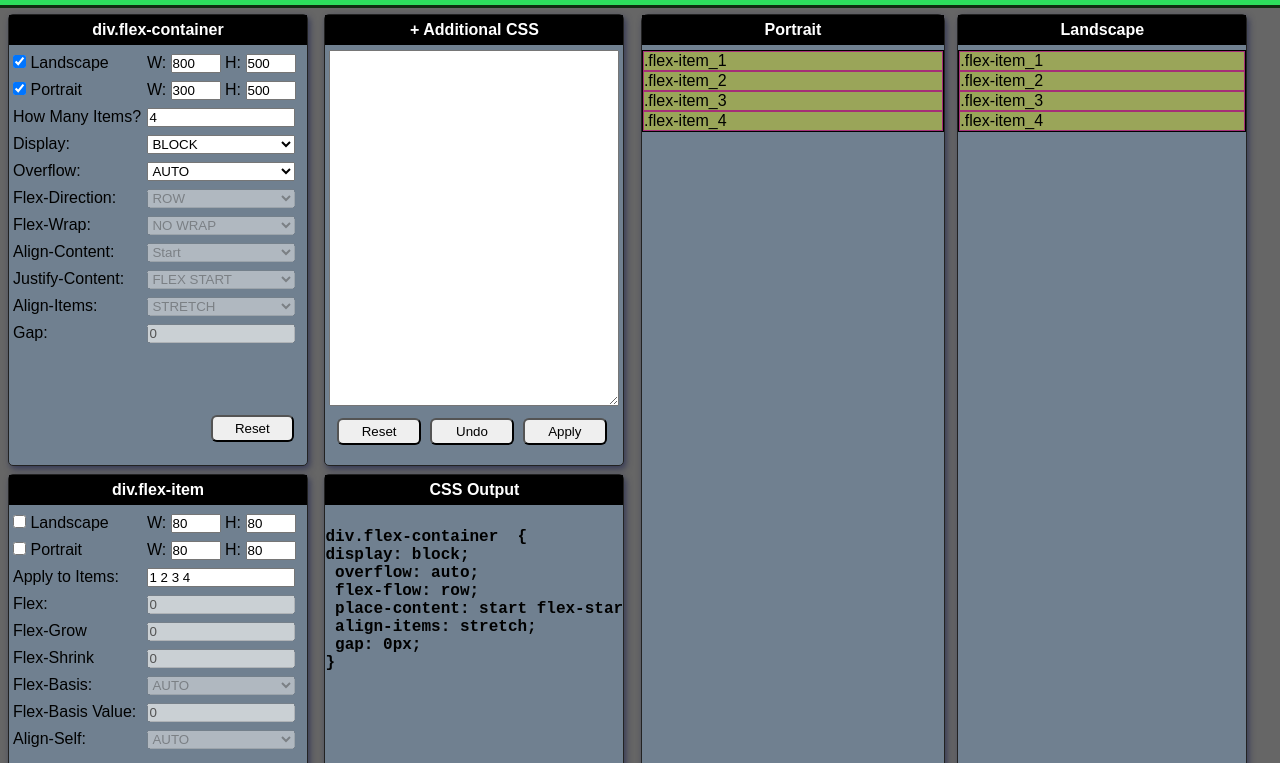
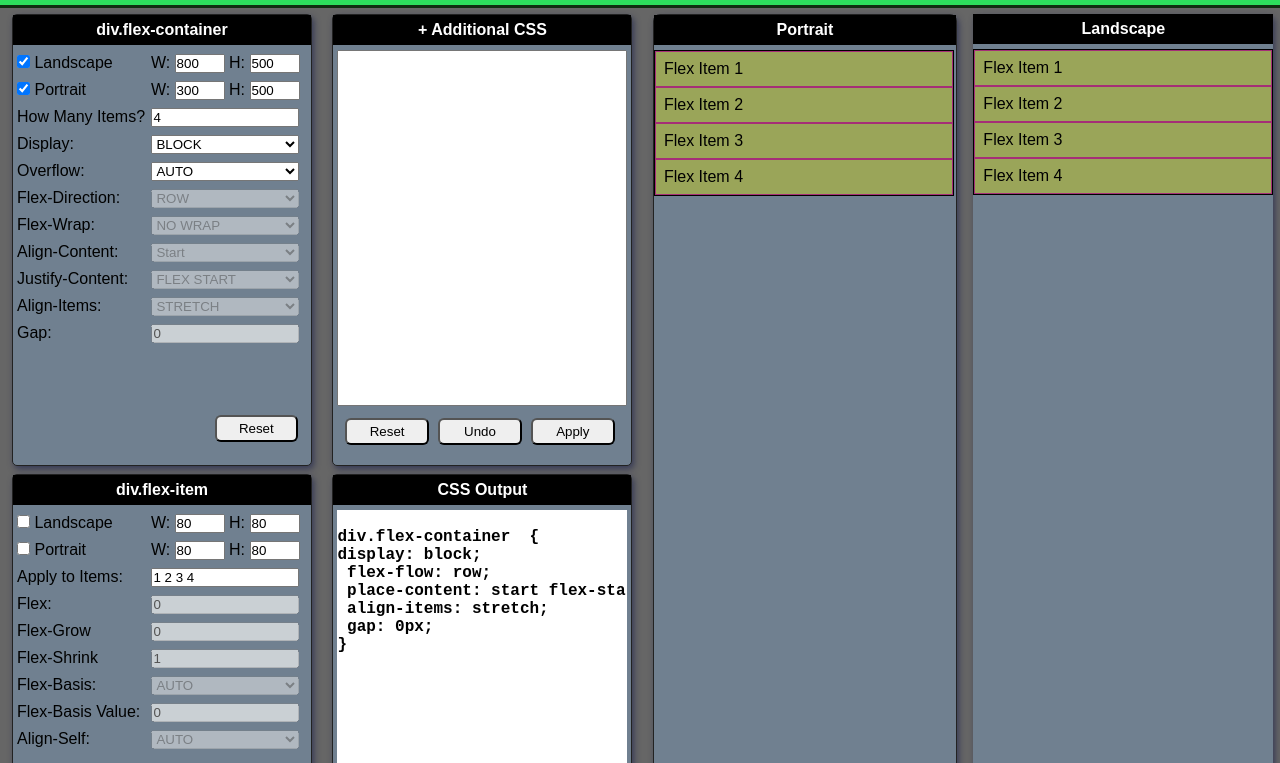
Before and after one commit to mmlevinson/flexbox-playground, a plain HTML site: page index.html in a window 1280 px wide. Shown: the part 37-800 px from the top of the page. Drawn offline with Linux system fonts and the light colour scheme.

Commit message:
Changed default value of the flex-shrink setting to '1' in the index.html and defaults object.  Without this, the text inside the <div.flex-item> will not resize to fit its content and will instead remain on one line and overflow.  This is the default flex behavior, which I did not include in the original code

```diff
--- a/app.js
+++ b/app.js
@@ -33,7 +33,7 @@ function reset() {
   setUpFlexItems(defaults.flexContainer.howManyItems);
   //set menus back to defalut values
   setDefault('flexContainer', 'displayType');
-  setDefault('flexContainer', 'overflow');
+//   setDefault('flexContainer', 'overflow');
   setDefault('flexContainer', 'flexDirection');
   setDefault('flexContainer', 'flexWrap');
   setDefault('flexContainer', 'alignContent');
@@ -58,12 +58,12 @@ function setUpFlexItems(newValue) {
   FLEX_ITEM_COUNT = +newValue; //coerce any user input value to a numeric
   for (let index = 0; index < FLEX_ITEM_COUNT; index++) {
     let newFlexItem = document.createElement('div', { is: 'flex-item' });
-    newFlexItem.textContent = `.flex-item_${index + 1}`;
+    newFlexItem.textContent = `Flex Item ${index + 1}`;
     elements.flexContainer.landscape.append(newFlexItem);
     //newFlexItem.cloneNode(true) failed...created a ghost <span> instead of a true copy
     newFlexItem = document.createElement('div', { is: 'flex-item' });
     // newFlexItem.firstElementChild.textContent = (index + 1).toString();
-    newFlexItem.textContent = `.flex-item_${index + 1}`;
+    newFlexItem.textContent = `Flex Item ${index + 1}`;
     elements.flexContainer.portrait.append(newFlexItem);
   }
   //update our references to all the flex-items so we can change
@@ -168,6 +168,15 @@ function setUpButtonListeners() {
   elements.flexContainer.buttons.reset.addEventListener('click', () => {
     reset();
   });
+
+    elements.additionalCSS.buttons.apply.addEventListener('click', (event) => {
+      //update the custom.css file which is imported into the project
+        const additionalCSSText = elements.additionalCSS.textArea.value;
+        const rules = additionalCSSText.split('}');
+        console.log(`rules`, rules);
+  })
+
+
 }
 
 function setUpToolTipListeners() {
@@ -233,8 +242,8 @@ function updateFlexItemText() {
   for (let index = 0; index < whichFlexItems.length; index++) {
     const portraitItem = elements.flexItems.list[whichFlexItems[index] - 1];
     const landscapeItem = elements.flexItems.list[whichFlexItems[index] + FLEX_ITEM_COUNT - 1];
-    portraitItem.firstElementChild.textContent = itemText;
-    landscapeItem.firstElementChild.textContent = itemText;
+    portraitItem.textContent = itemText;
+    landscapeItem.textContent = itemText;
   }
 }
 
--- a/classes.js
+++ b/classes.js
@@ -4,9 +4,9 @@ class FlexItem extends HTMLDivElement {
     constructor(){
         super();
         this.classList.add('flex-item');
-        const span = document.createElement('span');
-        span.classList.add('flex-item-content');
-        this.appendChild(span);
+        // const span = document.createElement('span');
+        // span.classList.add('flex-item-content');
+        // this.appendChild(span);
     }
 }
 
--- a/globals.js
+++ b/globals.js
@@ -69,14 +69,15 @@ const elements = {
     buttons: {
       list: document.getElementById('additional-css-buttons'),
     },
-    textArea: document.getElementById('additonal-css'),
+      textArea: document.getElementById('additional-css-text'),
+      styleTag: document.getElementById('addition-styles-tag'),
   },
   cssOutput: {
     textArea: document.getElementById('css-output'),
   },
   toolTip: {
     text: document.querySelector('.tooltip > .tooltip-text'),
-  }
+  },
 };
 
 const state = {
@@ -169,32 +170,32 @@ const defaults = {
 
 const toolTips = {
   overflow: {
-        text:'Tip',
+    text: 'Tip',
   },
   displayType: {
-        text:'Tip',
+    text: 'Tip',
   },
   flexDirection: {
-        text:'Tip',
+    text: 'Tip',
   },
   flexWrap: {
-        text:'Tip',
+    text: 'Tip',
   },
   justifyContent: {
-        text:'Tip'
+    text: 'Tip',
   },
   alignItems: {
-        text:'Tip'
+    text: 'Tip',
   },
   alignContent: {
-        text:'Tip'
+    text: 'Tip',
   },
-    order:{
-        text:'Tip'
+  order: {
+    text: 'Tip',
   },
   gap: {
-        text:'Tip'
-    }
-}
+    text: 'Tip',
+  },
+};
 
 export { elements, state, defaults, toolTips };
--- a/index.html
+++ b/index.html
@@ -246,7 +246,7 @@
                 <!-- Flex-Shrink -->
                 <li class="input-field">
                   <label for="flexShrink" class="setting-label">Flex-Shrink</label>
-                  <input type="number" min="0" value="0" name="flexShrink" id="flexShrink" class="setting-item" disabled />
+                  <input type="number" min="0" value="1" name="flexShrink" id="flexShrink" class="setting-item" disabled />
                 </li>
                 <!-- Flex-Basis Type -->
                 <li class="input-field">
@@ -345,4 +345,5 @@
       </ul>
     </div>
   </body>
+  <script id="additional-styles-tag"></script>
 </html>
--- a/styles/flex.css
+++ b/styles/flex.css
@@ -1,8 +1,11 @@
+
+
 
 /* Inside the full-width flex container are children (ie flex-items */
 div.flex-item {
     border: 1px solid var(--flex-item-border-color);
     background-color: var(--flex-item-color);
+    padding:8px;
     /* height: 80px;
     width: 80px; */
 
@@ -21,9 +24,10 @@ div.flex-item {
   div.flex-container#portrait {
     /* position: relative; */
     /* top:0; */
-    /* width: 300px; */
+    max-width: 300px;
+    overflow:none;
     /* max-width: 500px; */
-    /* height: 100%; */
+    height: auto;
     /* height: 100%; */
     /* float:right; */
     /* top: 0px; */
@@ -39,6 +43,7 @@ div.flex-item {
     position: relative;
     background: hsl(275, 79%, 13%);
     border: 1px solid black;
+
     /* height:100%;
     width:100%; */
 
--- a/styles/main.css
+++ b/styles/main.css
@@ -160,17 +160,15 @@ ul {
   /* background-color: slategray; */
   border-radius:7px;
   /* width: 24%; */
-  margin-left:8px;
+  margin-left:12px;
   margin-top:4px;
  /* border: 1px solid red; */
   width: 304px;
   height: calc((var(--sub-panel-height) * 2) + 8px);
 
-
-
 }
 
-.panel#portrait-panel{
+#portrait-panel{
   border: 1px solid var(--panel-border-color);
   background-color: var(--panel-background-color);
   box-shadow: var(--standard-box-shadow);
@@ -178,14 +176,16 @@ ul {
 
 }
 
-.panel#landscape-panel{
+#landscape-panel{
 
   width:calc(100vw - 990px);
-  border: 1px solid var(--panel-border-color);
+  min-width:300px;
+
   background-color: var(--panel-background-color);
   height: calc((var(--sub-panel-height) * 2) + 8px);
   border-radius:5px;
   box-shadow: var(--standard-box-shadow);
+
 }
 
 .subPanel {
@@ -294,11 +294,21 @@ li.dimensions input[type='number'] {
 
 /* Position absolute ignores DOM element ordering of elements and sets up a new positioning context where this element is positioned based on its nearest neighbor in the layout that has its position property set. */
 
-#additional-css-text{
+#additional-css-text,
+#css-output{
   width: calc(100% - 8px);
   margin: 0px 4px;
   height: 356px;
+  resize:none;
+  overflow:auto;
 }
+
+#css-output{
+  background:white;
+  height: calc(100% - 40px);
+}
+
+
 
 /* Display:block us used for an otherwise inline element (<span>) in order to center the text inside the containing <section>  */
 span.section-title {
```
Lines whose indentation alone changed are shown as unchanged.
